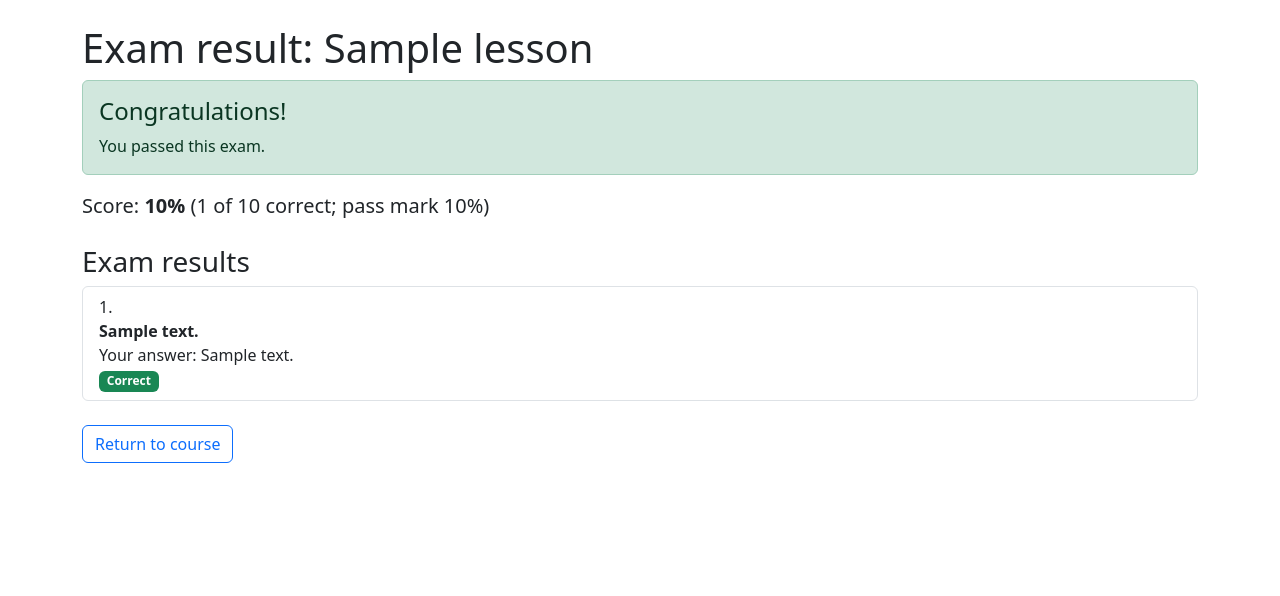
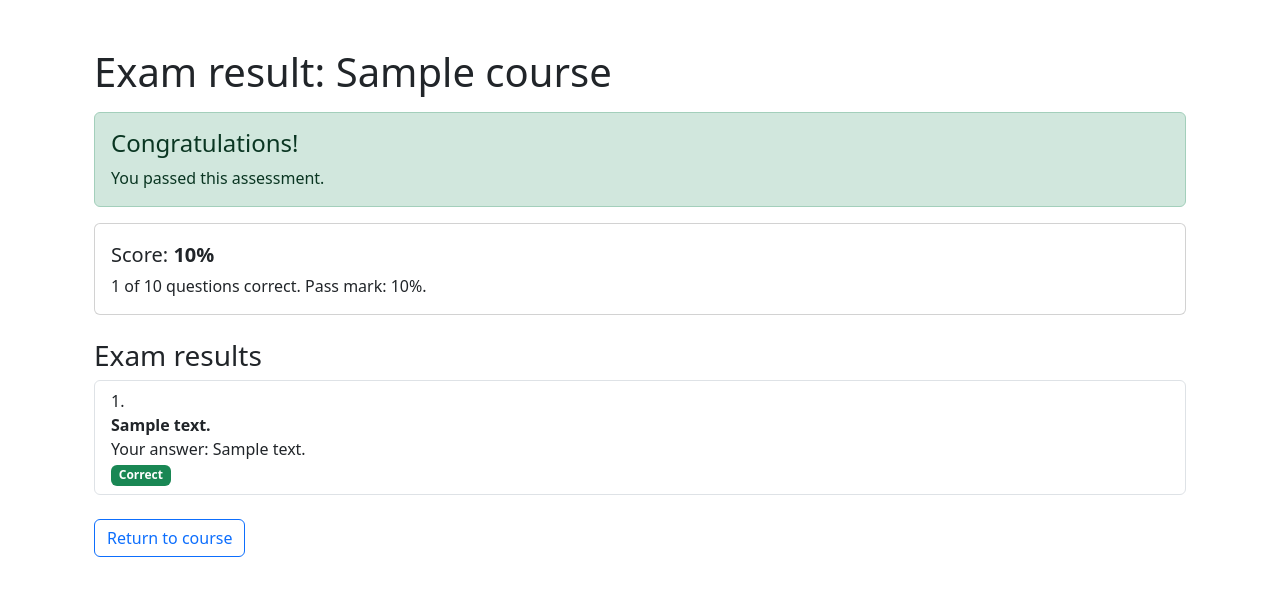
Before and after one commit to mohithlingosme/Django_final_test, a Django app: page /courses/1/submission/00000000-0000-0000-0000-000000000001/result/ in a window 1280 px wide. Shown: the part 56-652 px from the top of the page. Run offline with Django 5.2, Linux system fonts and the light colour scheme; a user stored in the database is signed in; tables that the repository leaves empty hold one stand-in row (values such as "Sample post").

Commit message:
Render course score and detailed assessment results

```diff
--- a/onlinecourse/templates/onlinecourse/exam_result.html
+++ b/onlinecourse/templates/onlinecourse/exam_result.html
@@ -3,11 +3,13 @@
 {% block title %}Exam result | OnlineCourse{% endblock %}
 
 {% block content %}
-  <h1>Exam result: {{ submission.lesson.title }}</h1>
+<div class="container py-4">
+  <h1 class="mb-3">Exam result: {{ course.title }}</h1>
+
   {% if submission.passed %}
     <div class="alert alert-success" role="status">
       <h2 class="h4">Congratulations!</h2>
-      <p class="mb-0">You passed this exam.</p>
+      <p class="mb-0">You passed this assessment.</p>
     </div>
   {% else %}
     <div class="alert alert-warning" role="status">
@@ -16,30 +18,45 @@
     </div>
   {% endif %}
 
-  <p class="fs-5">
-    Score: <strong>{{ submission.score }}%</strong>
-    ({{ submission.correct_answers }} of {{ submission.total_questions }} correct;
-    pass mark {{ submission.pass_percentage }}%)
-  </p>
+  <div class="card mb-4">
+    <div class="card-body">
+      <p class="fs-5 mb-1">
+        Score: <strong>{{ submission.score }}%</strong>
+      </p>
+      <p class="mb-0">
+        {{ submission.correct_answers }} of {{ submission.total_questions }} questions correct.
+        Pass mark: {{ submission.pass_percentage }}%.
+      </p>
+    </div>
+  </div>
 
   <h2 class="h3 mt-4">Exam results</h2>
   <ol class="list-group list-group-numbered">
     {% for answer in submission.answers.all %}
       <li class="list-group-item">
-        <div class="fw-semibold">{{ answer.question.text }}</div>
+        <div class="fw-semibold">{{ answer.question.question_text }}</div>
         <div>Your answer: {{ answer.selected_choice.text }}</div>
         {% if answer.is_correct %}
           <span class="badge text-bg-success">Correct</span>
         {% else %}
           <span class="badge text-bg-danger">Incorrect</span>
           {% for choice in answer.question.choices.all %}
-            {% if choice.is_correct %}<div>Correct answer: {{ choice.text }}</div>{% endif %}
+            {% if choice.is_correct %}
+              <div>Correct answer: {{ choice.text }}</div>
+            {% endif %}
           {% endfor %}
         {% endif %}
       </li>
     {% empty %}
-      <li class="list-group-item">No answer details are available for this attempt.</li>
+      <li class="list-group-item">
+        No answer details are available for this attempt.
+      </li>
     {% endfor %}
   </ol>
-  <a class="btn btn-outline-primary mt-4" href="{% url 'onlinecourse:course_details' submission.lesson.course_id %}">Return to course</a>
+
+  <a class="btn btn-outline-primary mt-4"
+     href="{% url 'onlinecourse:course_details' course.id %}">
+    Return to course
+  </a>
+</div>
 {% endblock %}
```
